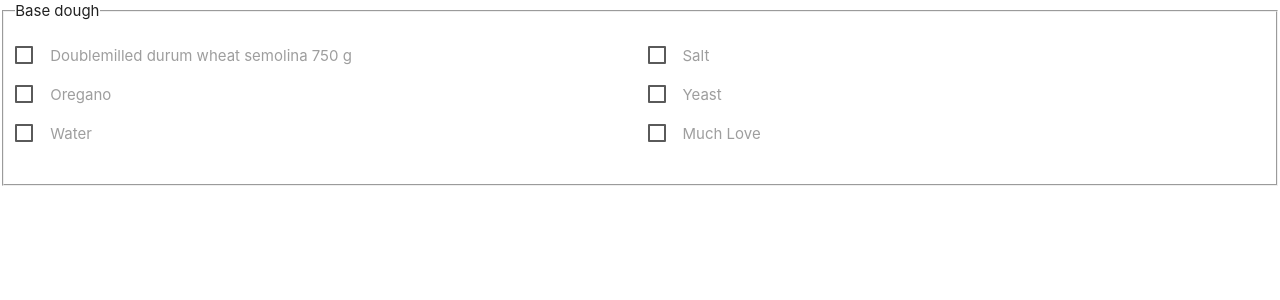
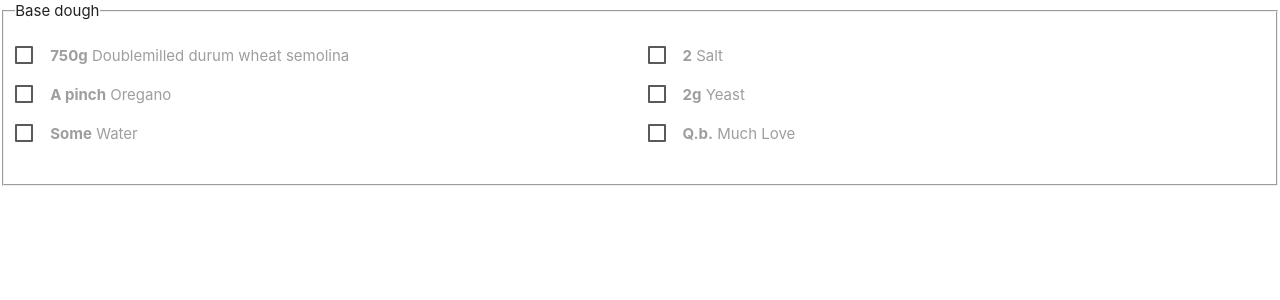
Before and after one commit to Drumso/Sardiniasupport, a Jekyll site: the page built from panada.md, in a window 1280 px wide. Shown: the top 300 px of the page. Built offline with Jekyll 4.4.1, drawn with Linux system fonts in a browser that asks for light colours.

Commit message:
Update panada.md

```diff
--- a/panada.md
+++ b/panada.md
@@ -1,5 +1,5 @@
 ---
 layout: ingredients_list
 ingredients_group_name: Base dough
-ingredients_list: [Doublemilled durum wheat semolina 750 g, Oregano, Water, Salt, Yeast, Much Love]
+ingredients_list: [Doublemilled durum wheat semolina@750g, Oregano@A pinch, Water@Some, Salt@2, Yeast@2g, Much Love@Q.b.]
 ---
```
